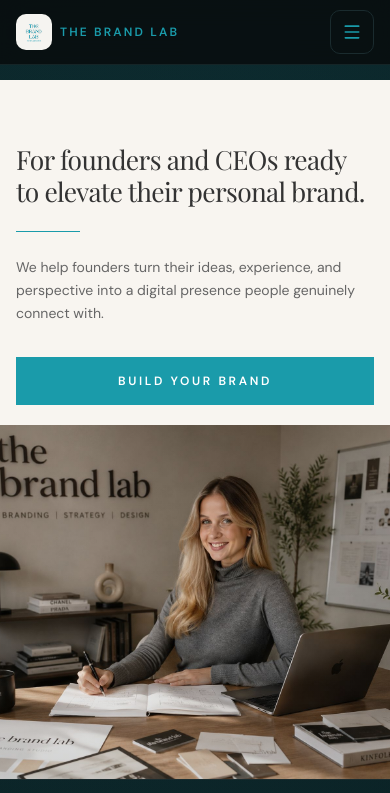
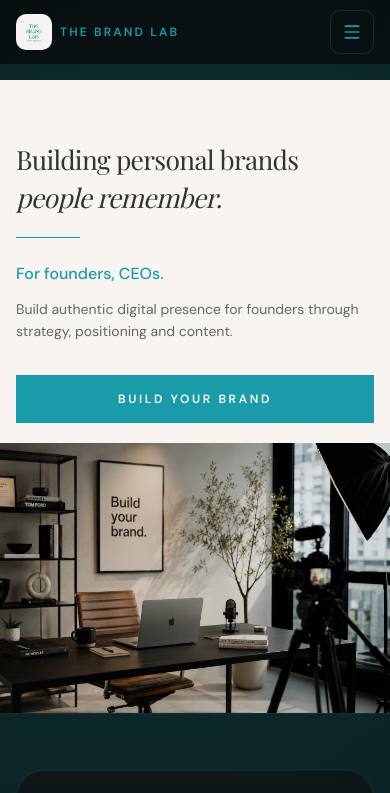
Before and after one commit to roihas1/portfollioShaked, a React (Vite) app: page / in a window 390 px wide. Shown: the top 793 px of the page. Built offline with nearby package versions, Linux system fonts and the light colour scheme; a web font is replaced by a local one.

Commit message:
Revert "Update Hero section with improved text and styling: enhanced headings, adjusted paragraph content for clarity, and updated image alt text. Increased minimum height for better layout responsiveness."
This reverts commit 6501a5dd84a00b1912cc6cb4b7c30b25dbf9a834.

```diff
--- a/src/sections/Hero.tsx
+++ b/src/sections/Hero.tsx
@@ -1,5 +1,5 @@
-import { motion } from "framer-motion";
-import heroWorkspace from "@/assets/hero-workspace.png";
+import { motion } from "framer-motion"
+import heroWorkspace from "@/assets/hero-workspace.png"
 
 export function Hero() {
   return (
@@ -14,18 +14,18 @@
         transition={{ duration: 0.55 }}
       >
         <div className="relative z-10 mx-auto flex w-full max-w-xl flex-col lg:mx-0">
-          <h1 className="mt-8 font-serif text-[1.65rem] leading-[1.2] tracking-tight text-brand-charcoal sm:mt-10 sm:text-3xl md:text-[2.35rem] lg:mt-10 lg:text-[2.5rem] xl:text-[2.85rem]">
-            For founders and CEOs ready to elevate their personal brand.
+          <h1 className="mt-8 font-serif text-[1.65rem] leading-[1.15] tracking-tight text-brand-charcoal sm:mt-10 sm:text-3xl md:text-5xl lg:mt-10 lg:text-[2.85rem]">
+            <span className="block font-normal lg:whitespace-nowrap">Building personal brands</span>
+            <span className="mt-2 block font-normal italic">people remember.</span>
           </h1>
 
-          <hr
-            className="mt-6 h-px w-16 shrink-0 border-0 bg-brand-teal sm:mt-8"
-            aria-hidden
-          />
+          <hr className="mt-6 h-px w-16 shrink-0 border-0 bg-brand-teal sm:mt-8" aria-hidden />
 
-          <p className="mt-6 max-w-md text-sm leading-relaxed text-brand-grayMuted sm:mt-8 sm:text-base lg:text-[15px]">
-            We help founders turn their ideas, experience, and perspective into
-            a digital presence people genuinely connect with.
+          <p className="mt-6 text-base font-medium text-brand-teal sm:mt-8 sm:text-lg lg:text-xl">
+            For founders, CEOs.
+          </p>
+          <p className="mt-3 max-w-md text-sm leading-relaxed text-brand-grayMuted sm:mt-4 lg:text-[15px]">
+            Build authentic digital presence for founders through strategy, positioning and content.
           </p>
 
           <a
@@ -38,15 +38,15 @@
       </motion.div>
 
       <motion.div
-        className="relative flex min-h-[42vh] w-full flex-none sm:min-h-[48vh] md:min-h-[52vh] lg:min-h-[calc(100dvh-5rem)] lg:w-1/2"
+        className="relative flex min-h-[32vh] w-full flex-none sm:min-h-[38vh] lg:min-h-[calc(100dvh-5rem)] lg:w-1/2"
         initial={{ opacity: 0 }}
         animate={{ opacity: 1 }}
         transition={{ duration: 0.6, delay: 0.1 }}
       >
         <img
           src={heroWorkspace}
-          alt="Founder at a branding studio desk, writing in a notebook."
-          className="absolute inset-0 h-full min-h-full w-full object-cover object-[50%_28%] sm:object-[50%_32%] md:object-[48%_35%] lg:object-[42%_center] xl:object-[38%_center]"
+          alt="Curated workspace with laptop, books, and stationery in warm natural light."
+          className="absolute inset-0 h-full min-h-full w-full object-cover object-[center_40%] sm:object-center"
           decoding="async"
           sizes="(max-width: 1024px) 100vw, 50vw"
         />
@@ -56,5 +56,5 @@
         />
       </motion.div>
     </section>
-  );
+  )
 }
```
Also changed, not shown: src/assets/hero-workspace.png.
